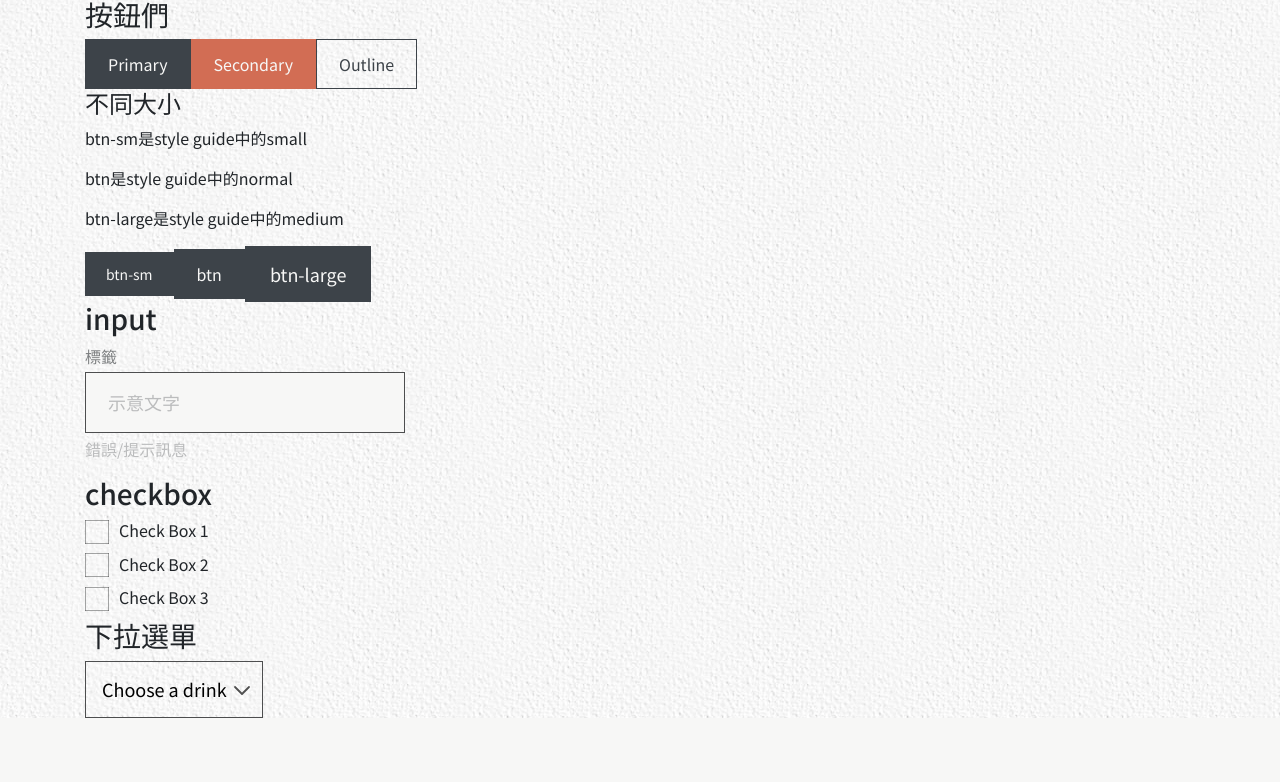
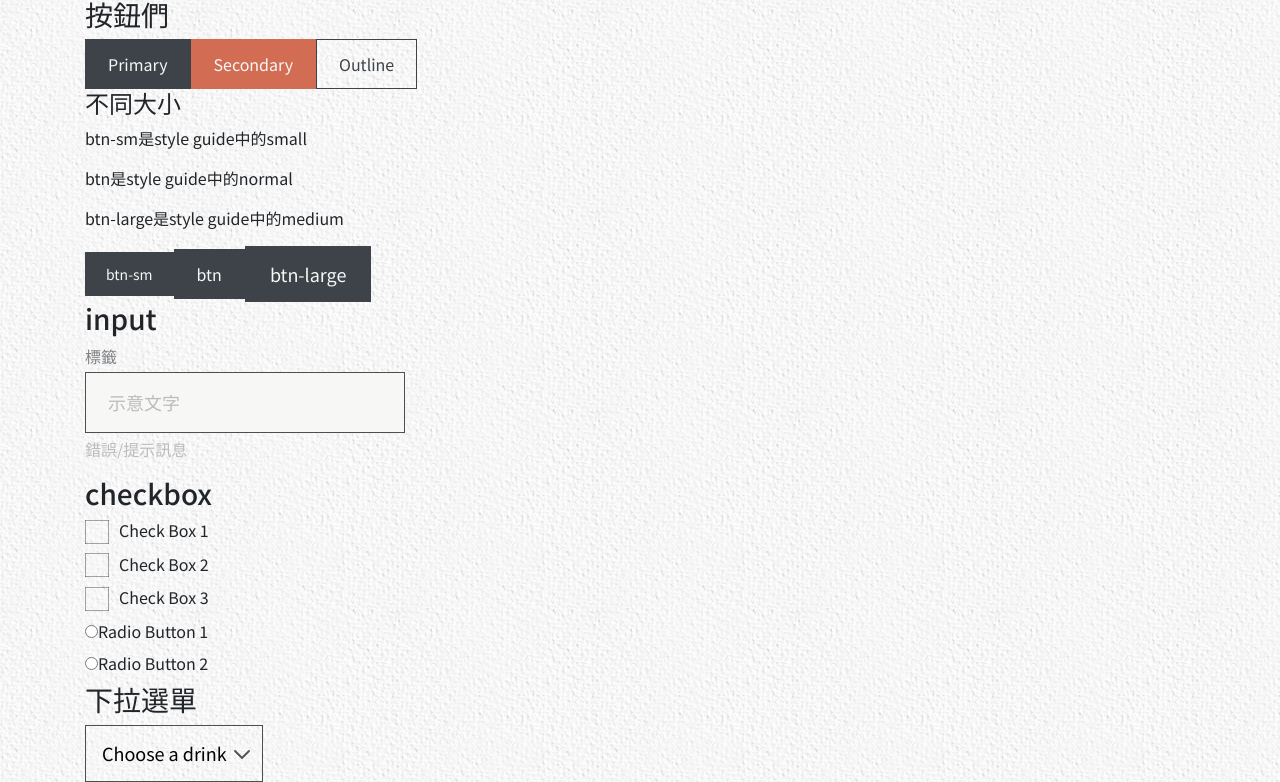
Before and after one commit to ashleyc2219/Hejoulin, a React (Create React App) app: page / in a window 1280 px wide. Shown: the part 468-1250 px from the top of the page. Before the commit the page ends 1186 px from the top, so only its background shows below. Built offline with nearby package versions, Linux system fonts and the light colour scheme; a web font is replaced by a local one.

Commit message:
radio html

```diff
--- a/src/compenents/SomeComponent.js
+++ b/src/compenents/SomeComponent.js
@@ -70,6 +70,19 @@ const SomeComponent = () => {
           <span></span>Check Box 3
         </label>
       </div>
+      {/* radio */}
+      <div>
+        <input type="radio" id="r1" name="rr" />
+        <label for="r1">
+          <span></span>Radio Button 1
+        </label>
+      </div>
+      <div>
+        <input type="radio" id="r2" name="rr" />
+        <label for="r2">
+          <span></span>Radio Button 2
+        </label>
+      </div>
 
       {/* 下拉選單 */}
       <h3>下拉選單</h3>
```
